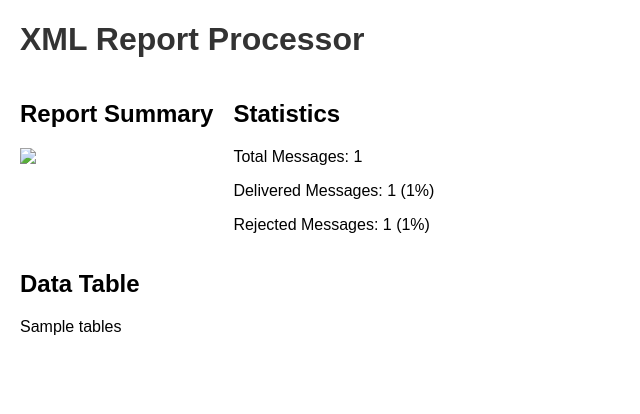
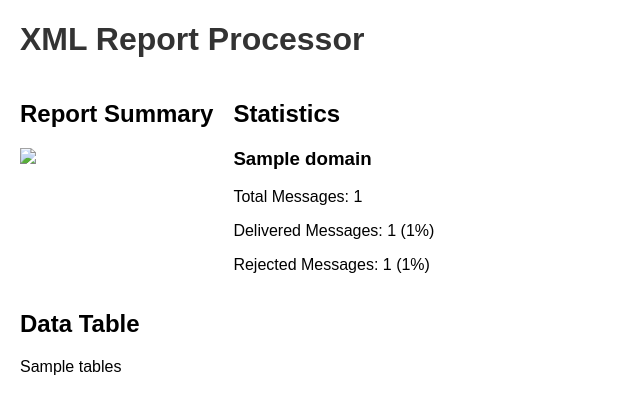
Before and after one commit to Hekael/pydmark, a Flask app: template templates/index.html in a window 1280 px wide. Shown: the top 414 px of the page, without its empty margins (0-640 px from the left). Run offline with Flask 3, Linux system fonts and the light colour scheme; the template is opened without the code that fills it: most values are stand-ins (such as "Sample title", 1, 10 or a date in 2020); some libraries are stand-ins or nearby versions.

Commit message:
podział statystyk na domeny na podstawie pola header_from

```diff
--- a/app.py
+++ b/app.py
@@ -109,30 +109,38 @@ def load_files_from_folder(folder):
 
     return all_date
 
+def calculate_statistics(data):
+    ''' Statystyki dla domen '''
+    domains = data['header_from'].unique()
+    stats = {}
+
+    for domain in domains:
+        domain_data = data[data['header_from'] == domain]
+        total_count = domain_data['count'].astype(int).sum()
+        delivered_count = domain_data[domain_data['dispositon'] == 'none']['count'].astype(int).sum()
+        rejected_count = domain_data[domain_data['dispositon'] == 'reject']['count'].astype(int).sum()
+
+        delivered_percentage = round((delivered_count / total_count) * 100, 2) if total_count > 0 else 0
+        rejected_percentage = round((rejected_count / total_count) * 100, 2) if total_count > 0 else 0
+
+        stats[domain] = {
+            'total_count': total_count,
+            'delivered_count': delivered_count,
+            'rejected_count': rejected_count,
+            'delivered_percentage': delivered_percentage,
+            'rejected_percentage': rejected_percentage
+        }
+
+    return stats
+
 @app.route('/', methods=['GET'])
 def index():
     ''' Render HTML'''
     all_data = load_files_from_folder(UPLOAD_FOLDER)
     plot_url = generate_plot(all_data)
     tables_html = all_data.to_html(classes='data', border=0)
+    stats = calculate_statistics(all_data)
 
-    # Obliczanie statystyk
-    total_count = all_data['count'].astype(int).sum()
-    delivered_count = all_data[all_data['dispositon'] == 'none']['count'].astype(int).sum()
-    rejected_count = all_data[all_data['dispositon'] == 'reject']['count'].astype(int).sum()
-
-    delivered_percentage = round((delivered_count / total_count) * 100, 2) if total_count > 0 else 0
-    rejected_percentage = round((rejected_count / total_count) * 100, 2) if total_count > 0 else 0
-
-    stats = {
-        'total_count': total_count,
-        'delivered_count': delivered_count,
-        'rejected_count': rejected_count,
-        'delivered_percentage': delivered_percentage,
-        'rejected_percentage': rejected_percentage
-    }
-
-    #print(tables_html)
     return render_template('index.html', plot_url=plot_url, tables=tables_html, stats=stats)
 
 if __name__ == '__main__':
--- a/templates/index.html
+++ b/templates/index.html
@@ -26,9 +26,12 @@
         </div>
         <div class="stats">
             <h2>Statistics</h2>
-            <p>Total Messages: {{ stats.total_count }}</p>
-            <p>Delivered Messages: {{ stats.delivered_count }} ({{ stats.delivered_percentage }}%)</p>
-            <p>Rejected Messages: {{ stats.rejected_count }} ({{ stats.rejected_percentage }}%)</p>
+            {% for domain, stat in stats.items() %}
+            <h3>{{ domain }}</h3>
+            <p>Total Messages: {{ stat.total_count }}</p>
+            <p>Delivered Messages: {{ stat.delivered_count }} ({{ stat.delivered_percentage }}%)</p>
+            <p>Rejected Messages: {{ stat.rejected_count }} ({{ stat.rejected_percentage }}%)</p>
+            {% endfor %}
         </div>
     </div>
     <h2>Data Table</h2>
```
